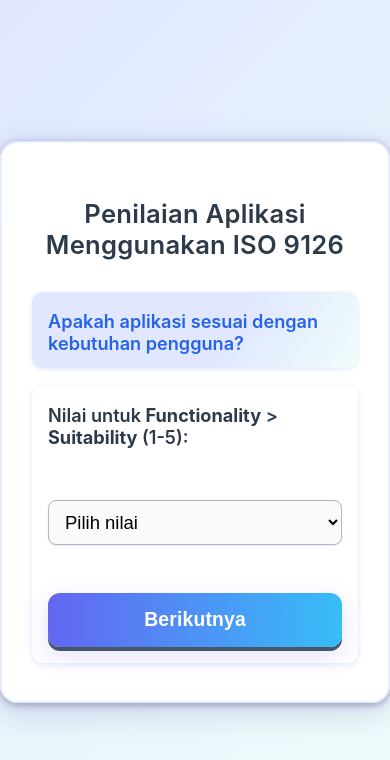
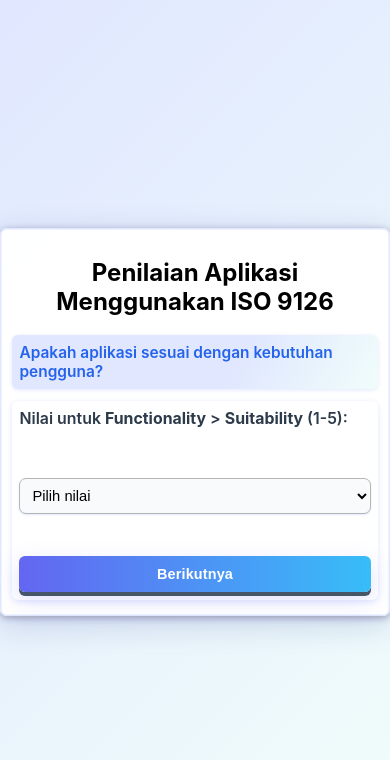
Before and after one commit to zucksfox/mutu, a plain HTML site: page index.html in a window 390 px wide. Drawn offline with Linux system fonts and the light colour scheme.

Commit message:
perbaiki

```diff
--- a/app.js
+++ b/app.js
@@ -168,7 +168,7 @@
 // Start the app
 (function init() {
   if (loadProgress()) {
-    if (window.confirm('Lanjutkan penilaian yang belum selesai?')) {
+    if (window.confirm('Lanjutkan penilaian yang belum selesai!')) {
       renderQuestion();
       return;
     } else {
--- a/index.html
+++ b/index.html
@@ -8,7 +8,9 @@
 </head>
 <body>
   <div class="container">
-    <h1>Penilaian Aplikasi Menggunakan ISO 9126</h1>
+    <center>
+    <h2>Penilaian Aplikasi Menggunakan ISO 9126</h2>
+    </center>
     <div id="app">
       <!-- Questions and results will be rendered here -->
     </div>
--- a/style.css
+++ b/style.css
@@ -146,3 +146,67 @@
   flex-direction: column;
   gap: 10px;
 }
+.penilaian-box button {
+  margin-bottom: 6px;
+}
+.penilaian-box button:last-child {
+  margin-bottom: 0;
+}
+@media (max-width: 700px) {
+  .container {
+    max-width: 98vw;
+    padding: 24px 5vw 20px 5vw;
+    border-radius: 12px;
+  }
+  h1 {
+    font-size: 1.15em;
+    margin-bottom: 22px;
+  }
+  .question-box, .penilaian-box {
+    padding: 14px 6vw 12px 6vw;
+    font-size: 0.98em;
+    border-radius: 8px;
+  }
+  .question-box {
+    margin-bottom: 12px;
+  }
+  .penilaian-box {
+    margin-bottom: 6px;
+  }
+  select, input[type=number] {
+    font-size: 1em;
+    padding: 8px 8px;
+    border-radius: 7px;
+  }
+  button {
+    font-size: 1em;
+    padding: 12px 0;
+    border-radius: 8px;
+    margin-top: 12px;
+  }
+  .result {
+    padding: 18px 6vw 12px 6vw;
+    font-size: 0.98em;
+    border-radius: 8px;
+  }
+}
+@media (max-width: 420px) {
+  .container {
+    padding: 10px 3vw 10px 3vw;
+    border-radius: 7px;
+  }
+  h1 {
+    font-size: 0.98em;
+    margin-bottom: 14px;
+  }
+  .question-box, .penilaian-box, .result {
+    font-size: 0.92em;
+    border-radius: 6px;
+    padding: 8px 2vw 8px 2vw;
+  }
+  button {
+    font-size: 0.98em;
+    padding: 10px 0;
+    border-radius: 6px;
+  }
+}
```
